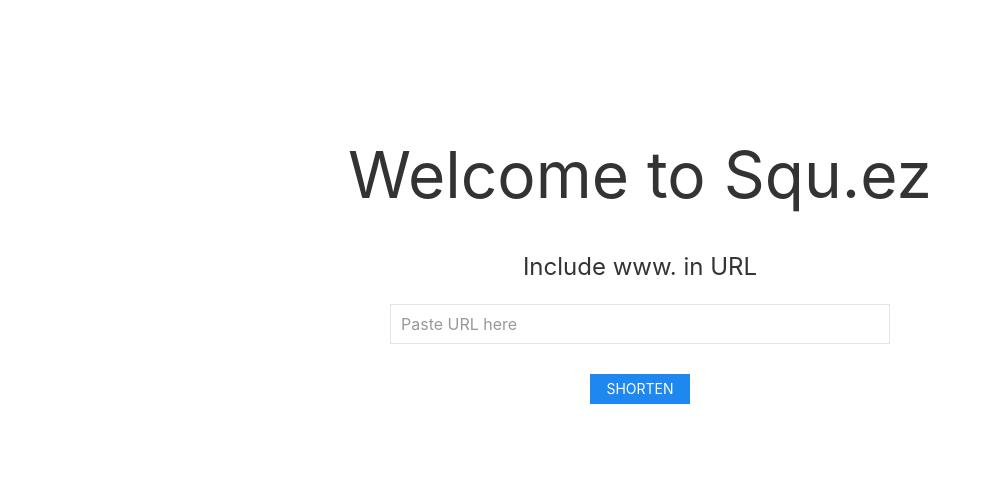
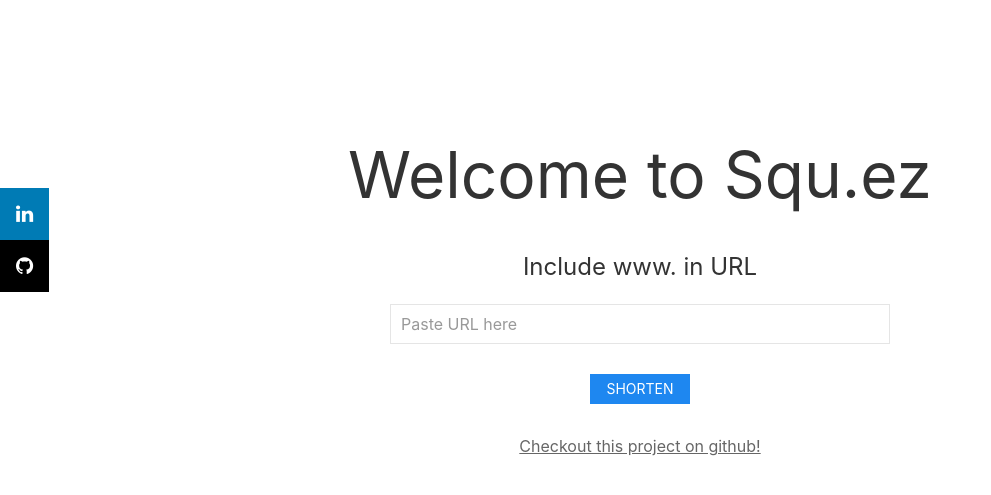
Before and after one commit to pratik-choudhari/squ.ez-url-shortener, a Flask app: page / in a window 1280 px wide. Shown: the top 495 px of the page, without its empty margins (0-991 px from the left). Run offline with Flask 2, Linux system fonts and the light colour scheme.

Commit message:
add social links and localhost switch

```diff
--- a/database.py
+++ b/database.py
@@ -2,9 +2,13 @@ import sqlite3
 import random
 import string
 import re
+import socket
 
 # domain name
-domain = "https://squez-url-shortener.herokuapp.com/"
+if socket.gethostname() != 'user-Lenovo-ideapad-510-15IKB':
+    domain = "https://squez-url-shortener.herokuapp.com/"
+else:
+    domain = "localhost:5000/"
 
 # URL verification regex
 regex = r"""(?i)\b((?:https?://|www\d{0,3}[.]{1}|[a-z0-9.\-]+[.][a-z]{2,4}/)(?:[^\s()<>]+|\(([^\s()<>]+|(\([^\s()<>]+\)))*\))+(?:\(([^\s()<>]+|(\([^\s()<>]+\)))*\)|[^\s`!()\[\]{};:'\".,<>?«»“”‘’]))"""
--- /dev/null
+++ b/static/css/style.css
@@ -0,0 +1,30 @@
+.icon-bar {
+    position: fixed;
+    top: 30%;
+    -webkit-transform: translateY(-50%);
+    -ms-transform: translateY(-50%);
+    transform: translateY(-50%);
+}
+
+.icon-bar a {
+    display: block;
+    text-align: center;
+    padding: 16px;
+    transition: all 0.3s ease;
+    color: white;
+    font-size: 20px;
+}
+
+.icon-bar a:hover {
+    background-color: #000;
+}
+
+.linkedin {
+    background: #007bb5;
+    color: white;
+}
+
+.github {
+    background: #000000;
+    color: white;
+}
--- a/templates/index.html
+++ b/templates/index.html
@@ -5,10 +5,16 @@
         <meta name="viewport" content="width=device-width, initial-scale=1">
         <link rel="shortcut icon" href="{{ url_for('static', filename='favicon.ico') }}" type="image/x-icon">
         <link rel="stylesheet" href="../static/css/uikit.min.css" />
+        <link rel="stylesheet" href="../static/css/style.css" />
+        <link rel="stylesheet" href="https://cdnjs.cloudflare.com/ajax/libs/font-awesome/4.7.0/css/font-awesome.min.css">
         <script src="../static/js/uikit.min.js"></script>
         <script src="../static/js/uikit-icons.min.js"></script>
     </head>
 <body>
+    <div class="icon-bar">
+        <a href="https://www.linkedin.com/in/pratik-choudhari/" class="linkedin" target="_blank"><i class="fa fa-linkedin"></i></a>
+        <a href="https://github.com/pratik-choudhari" class="github" target="_blank"><i class="fa fa-github"></i></a>
+    </div>
     <div class="uk-container uk-margin-xlarge-top">
         <h1 class="uk-heading-medium uk-text-center">Welcome to Squ.ez</h1>
         <h3 class="uk-text-center">Include www. in URL</h3>
@@ -17,8 +23,9 @@
                 <input name="url" class="uk-input uk-form-width-large uk-align-center" type="text" onclick="url_for('')" placeholder="Paste URL here">
             </div>
             <button class="uk-button uk-button-small uk-button-default uk-align-center uk-button-primary">Shorten</button>
+        </form>
+        <p class="uk-text-center"><a class="uk-link-heading" target="_blank" href="https://github.com/pratik-choudhari/squ.ez"><u>Checkout this project on github!</u></a></p>
     </div>
-    </form>
 </body>
 
 </html>
```
Also changed, not shown: templates/success.html (+9 -4 lines), url.db. Lines whose indentation alone changed are shown as unchanged.
